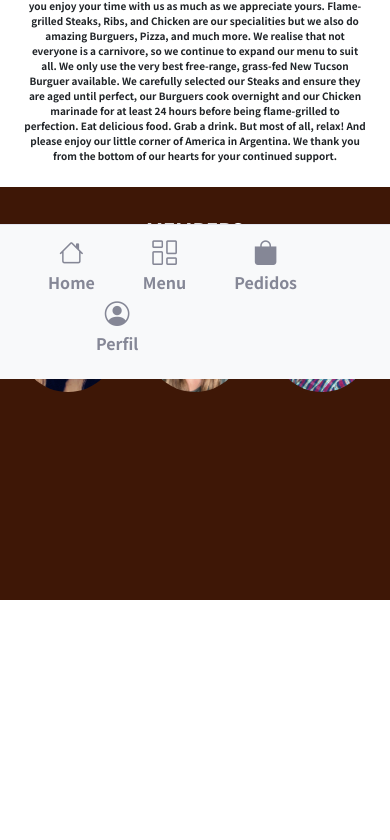
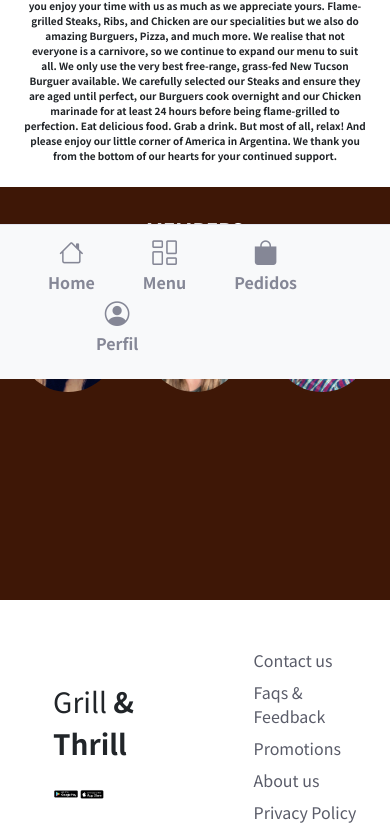
Before and after one commit to biandeb/final-project-group-1, a React (Vite) app: page /about-us in a window 390 px wide. Shown: the part 465-1305 px from the top of the page. Before the commit the page ends 1065 px from the top, so only its background shows below. Built offline with nearby package versions, Linux system fonts and the light colour scheme; no server answers.

Commit message:
creo footer, falta ocultar en mobile

```diff
--- /dev/null
+++ b/src/commos/footer/Footer.jsx
@@ -0,0 +1,35 @@
+import { Link } from "react-router-dom";
+
+import appStoreImg from "../../img/app-store.png";
+import googlePlayImg from "../../img/google-play.png";
+
+import "./footer.css";
+
+
+const Footer = () => {
+  return (
+    <>
+    <footer className="container-fluid mt-5">
+        <article className="row footer-section">
+        <div className="col-6 col-md-6 col-sm-12">
+        <p className="footer-title">Grill <strong>&amp; Thrill</strong></p>
+        <img src={googlePlayImg} className='img-google' alt="Get it on google play" />
+        <img src={appStoreImg} className='img-apple' alt="Get it on app store" />
+        </div>
+        <div className="col-6 col-md-6 col-sm-12">
+          <ul className="list-footer">
+            <li>
+            <Link to='/contact-us' className='mb-2 text-decoration-none d-block text-dark'>Contact us</Link>
+            <Link to='/error' className='mb-2 text-decoration-none d-block text-dark'>Faqs &amp; Feedback</Link>
+            <Link to='/error' className='mb-2 text-decoration-none d-block text-dark'>Promotions</Link>
+            <Link to='/about-us' className='mb-2 text-decoration-none d-block text-dark'>About us</Link>
+            <Link to='/error' className='mb-2 text-decoration-none d-block text-dark'>Privacy Policy</Link>
+            </li>
+            </ul>
+        </div>
+        </article>
+    </footer>
+  </>
+  )
+}
+export default Footer;
--- /dev/null
+++ b/src/commos/footer/footer.css
@@ -0,0 +1,25 @@
+.footer-section{
+    display: flex;
+    align-items: center;
+    margin-left: 5%;
+}
+
+.footer-title{
+    font-size: 28px;
+}
+
+.img-apple, .img-google{
+    width: 18%;
+
+    &:hover{
+        cursor: pointer;
+    }
+}
+
+.links-footer{
+    text-decoration: none;
+}
+
+.list-footer{
+    list-style: none;
+}
--- a/src/main.jsx
+++ b/src/main.jsx
@@ -3,40 +3,27 @@ import ReactDOM from "react-dom/client";
 
 //Importaciones de librerias
 import { QueryClient, QueryClientProvider } from "@tanstack/react-query";
-import { BrowserRouter , Route, Routes } from "react-router-dom";
-
-
+import { BrowserRouter, Route, Routes } from "react-router-dom";
 
 import { Toaster } from "sonner";
 
-import 'bootstrap/dist/css/bootstrap.min.css';
-import 'bootstrap/dist/js/bootstrap.min.js';
-import 'bootstrap-icons/font/bootstrap-icons.css';
+import "bootstrap/dist/css/bootstrap.min.css";
+import "bootstrap/dist/js/bootstrap.min.js";
+import "bootstrap-icons/font/bootstrap-icons.css";
 
 //Importaciones de componentes nuestros
 
 import NavBarMain from "./commos/navBar/NavBarMain";
+import Footer from "./commos/footer/Footer.jsx";
 import RegisterViews from "./views/RegisterViews";
 import LoginViews from "./views/LoginViews";
-
-
-
-
 
 import ErrorView from "./views/ErrorView.jsx";
 import AboutUs from "./views/AboutUs.jsx";
 import Contact from "./views/Contact.jsx";
 
-
-
-
 //importaciones de estilos
 import "./index.css";
-
-
-
-
-
 
 const queryClient = new QueryClient();
 
@@ -44,30 +31,21 @@ ReactDOM.createRoot(document.getElementById("root")).render(
   <React.StrictMode>
     <QueryClientProvider client={queryClient}>
       <BrowserRouter>
-       <NavBarMain></NavBarMain>
+        <NavBarMain></NavBarMain>
         <main className="mt-0">
-        <Routes>
+          <Routes>
+            <Route path="/register" element={<RegisterViews />} />
+            <Route path="/login" element={<LoginViews />} />
 
-        <Route
-            path='/register'
-            element={<RegisterViews/>}
-          />
-          <Route
-            path='/login'
-            element={<LoginViews/>}
-          />
+            <Route exact path="/error" element={<ErrorView />} />
 
-        <Route exact path='/error' element={<ErrorView />} />
-
-        <Route exact path='/about-us' element={<AboutUs />} />
-        <Route exact path='/contact-us' element={<Contact />} />
-
-
-        </Routes>
-        <Toaster position='top-right' richColors />
+            <Route exact path="/about-us" element={<AboutUs />} />
+            <Route exact path="/contact-us" element={<Contact />} />
+          </Routes>
+          <Toaster position="top-right" richColors />
         </main>
+        <Footer />
       </BrowserRouter>
-
     </QueryClientProvider>
   </React.StrictMode>
 );
```
Also changed, not shown: src/img/app-store.png (added), src/img/google-play.png (added).
